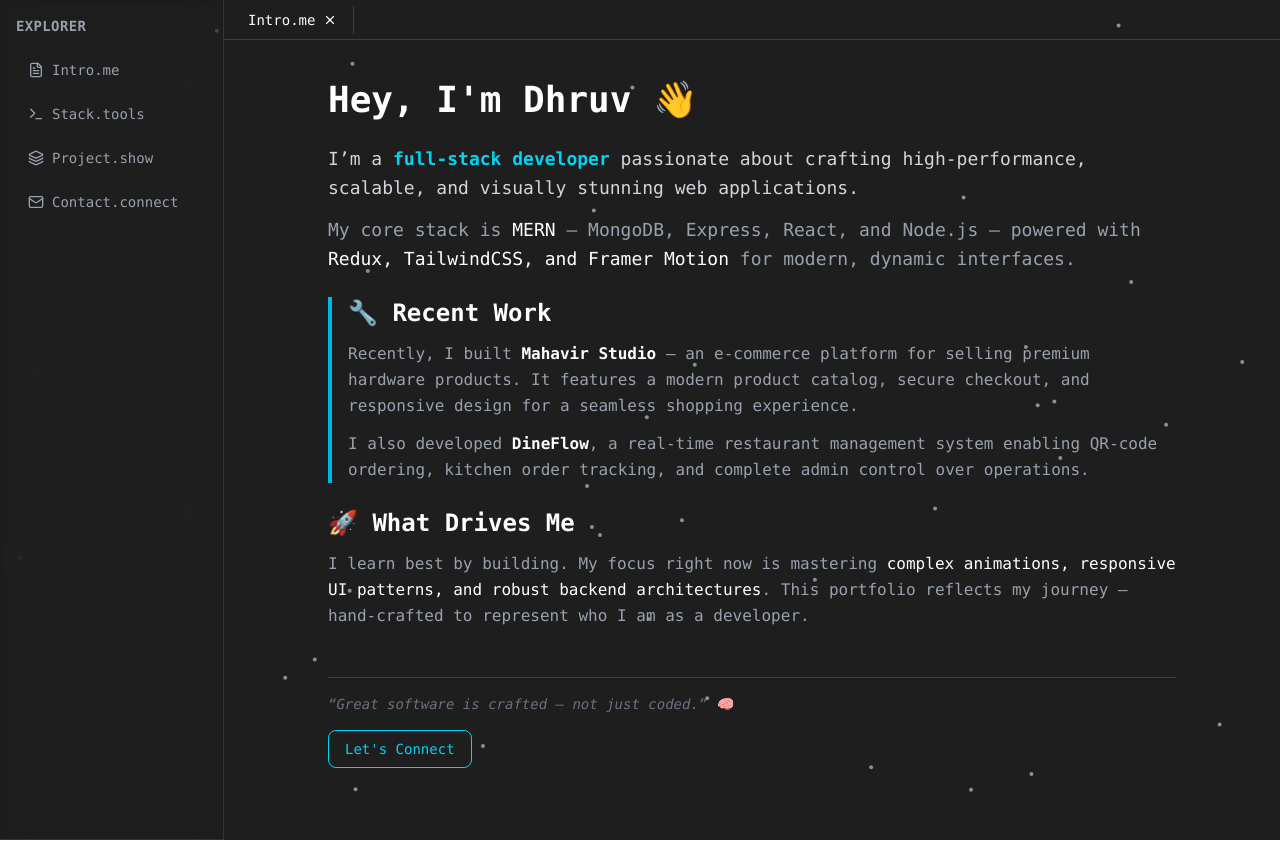
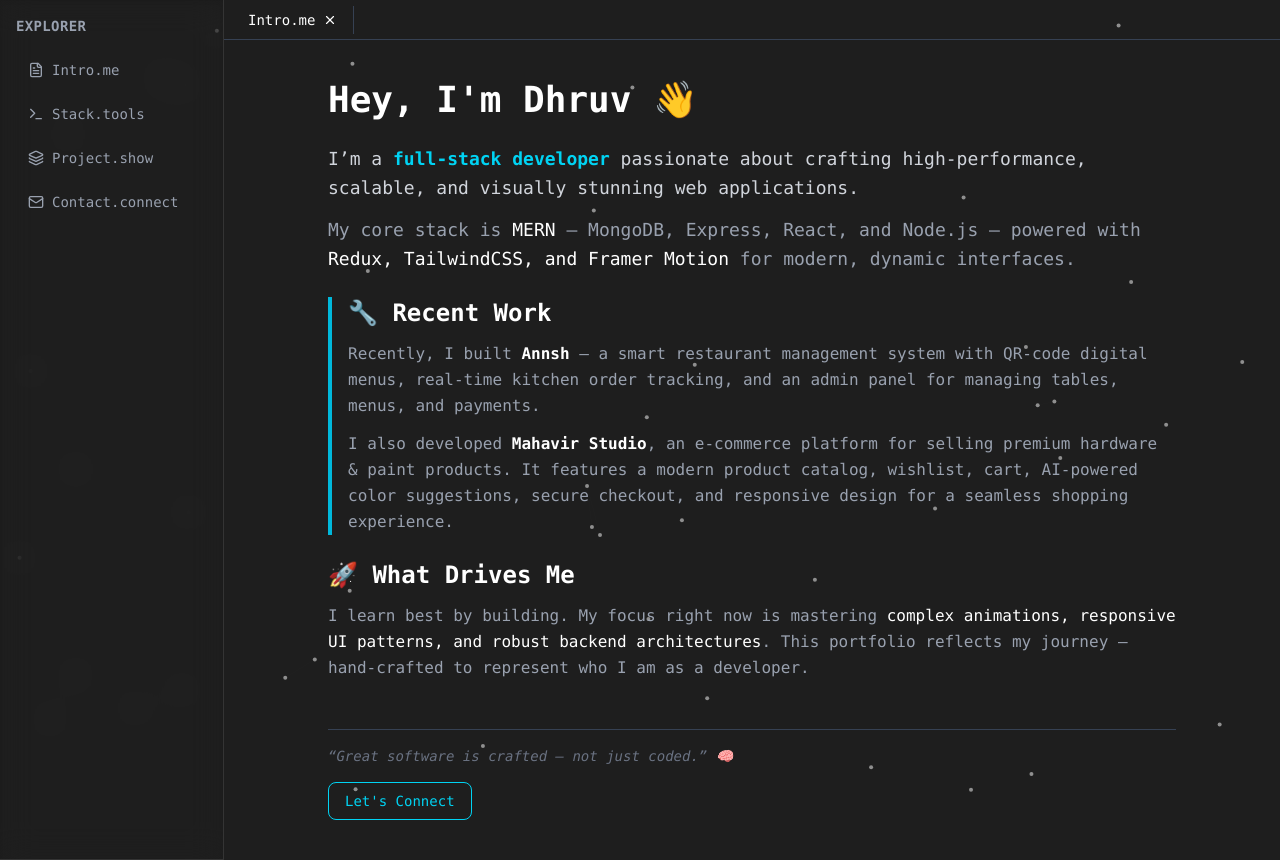
Before and after one commit to Dhruvjainn11/Dhruv-Portfolio, a React (Vite) app: page / in a window 1280 px wide. Both pictures are taken after a click on the item "Intro.me". Built offline with nearby package versions, Linux system fonts and the light colour scheme.

Commit message:
Update Project and about

```diff
--- a/src/pages/About.jsx
+++ b/src/pages/About.jsx
@@ -51,13 +51,14 @@ export default function About({ openFile, setActiveTab, openTabs }) {
 >
   <h2 className="text-2xl font-semibold text-white">🔧 Recent Work</h2>
   <p className="text-base text-gray-400 leading-relaxed">
-          Recently, I built <span className="text-white font-semibold">Mahavir Studio</span> — an e-commerce platform for selling premium hardware products.
-          It features a modern product catalog, secure checkout, and responsive design for a seamless shopping experience.
+    Recently, I built <span className="text-white font-semibold">Annsh</span> — a smart restaurant management system with QR-code digital menus, real-time kitchen order tracking, and an admin panel for managing tables, menus, and payments.
   </p>
   <p className="text-base text-gray-400 leading-relaxed">
-          I also developed <span className="text-white font-semibold">DineFlow</span>, a real-time restaurant management system enabling QR-code ordering, kitchen order tracking, and complete admin control over operations.
+    I also developed <span className="text-white font-semibold">Mahavir Studio</span>, an e-commerce platform for selling premium hardware & paint products.
+    It features a modern product catalog, wishlist, cart, AI-powered color suggestions, secure checkout, and responsive design for a seamless shopping experience.
   </p>
 </motion.section>
+
 
       {/* What Drives Me */}
       <motion.section
--- a/src/pages/Projects.jsx
+++ b/src/pages/Projects.jsx
@@ -31,19 +31,22 @@ const projects = [
     live: "https://mahavir-studio.vercel.app/",
   },
  {
-    title: "DineFlow",
+  title: "Annsh",
   description:
-      "A real-time restaurant management platform built using the MERN stack, tailored for seamless dine-in experiences.",
+    "A smart digital menu and restaurant management platform built using the MERN stack, designed for cafes and restaurants.",
   features: [
-      "📱 QR-based ordering interface",
-      "👨‍🍳 Kitchen dashboard with live order tracking",
+    "📱 QR-based digital menu & ordering",
+    "👨‍🍳 Kitchen dashboard with real-time order tracking",
     "🧾 Admin panel for managing tables, menus, and payments",
-      "🔌 Real-time updates using Socket.IO",
+    "🔌 Live updates powered by Socket.IO",
   ],
-    tech: ["React", "Redux", "Node.js", "MongoDB", "Socket.IO", "TailwindCSS"],
+  tech: ["React", "Redux", "Node.js", "MongoDB", "Socket.IO",  "TailwindCSS",
+      "Framer Motion",  "Axios",   "Multer",
+      "JWT Auth","Express"],
   github: "https://github.com/Dhruvjainn11/dineflow",
-    live: "",
+  live: "https://annsh.in",
 },
+
 ];
 
 export default function Projects() {
```
Lines whose indentation alone changed are shown as unchanged.
